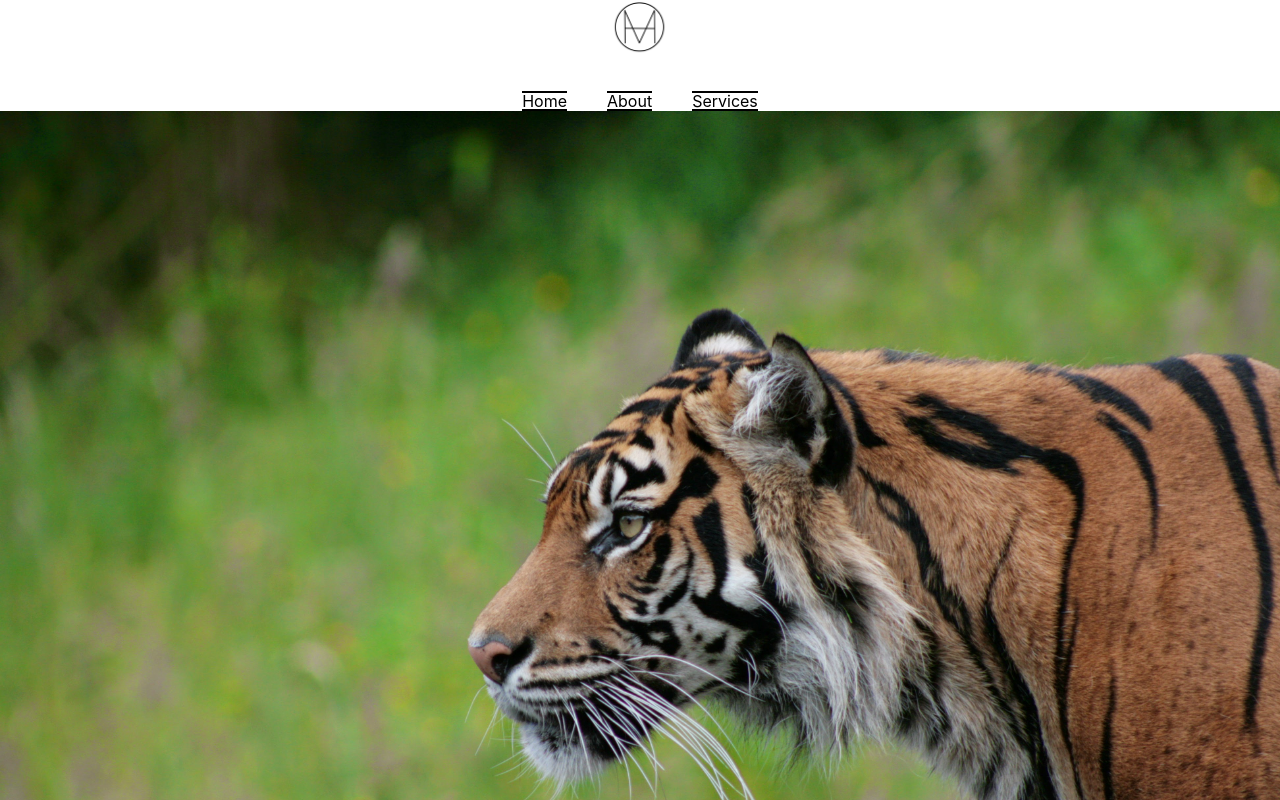
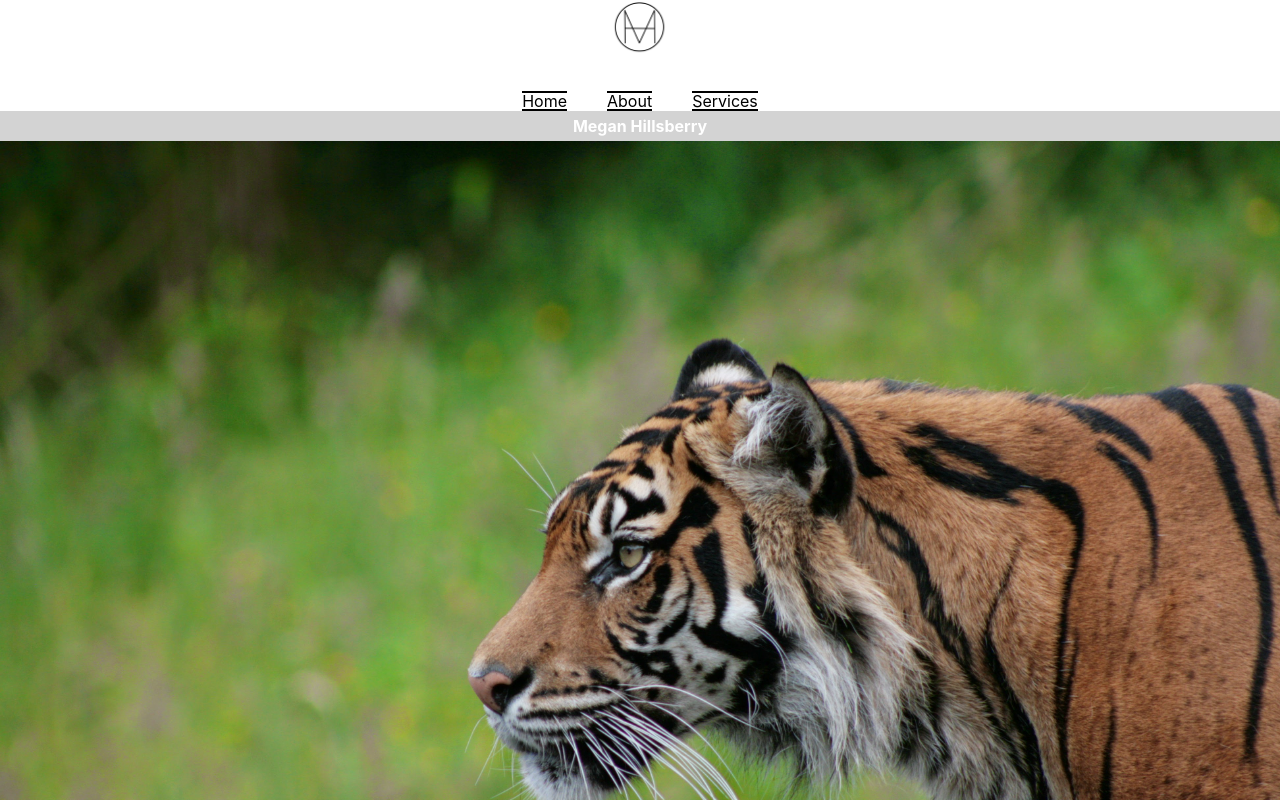
Before and after one commit to Crispyshill/portfolio-frontend, a React (Create React App) app: page / in a window 1280 px wide. Shown: the top 800 px of the page. Built offline with nearby package versions, Linux system fonts and the light colour scheme.

Commit message:
Tried to fix css positioning on home page

```diff
--- a/src/home/Home.css
+++ b/src/home/Home.css
@@ -3,18 +3,25 @@
 	position: absolute;
 	top: 0;
 	left: 0;
-	opacity: 1;
-	z-index: 2;
+	z-index: 0;
 }
 
 .text-overlay{
 	position: relative;
        z-index: 1;
 	padding: 5px;
+	top: 90%;
        color: #FFFFFF;
        font-weight: bold;
 
 }
 .tiger-banner-container{
-position: relative;
+position: absolute;
+width: 100%;
+height: auto;
 }
+
+.tiger{
+width: 100%;
+height: auto;
+}
--- a/src/home/Home.js
+++ b/src/home/Home.js
@@ -5,9 +5,12 @@ export default function Home(){
 	return (
 	<div className='home-container'>
 		<div className='tiger-banner-container'>
-		          <img src={tigerBanner} alt="tiger banner" className="tiger-banner"/>
+		<div className='tiger-banner'>
 			<div className='text-overlay'>
 			<span>Megan Hillsberry</span>
+		</div>
+
+		          <img src={tigerBanner} alt="tiger banner" className="tiger"/>
 		</div>
 		</div>
 		</div>
```
